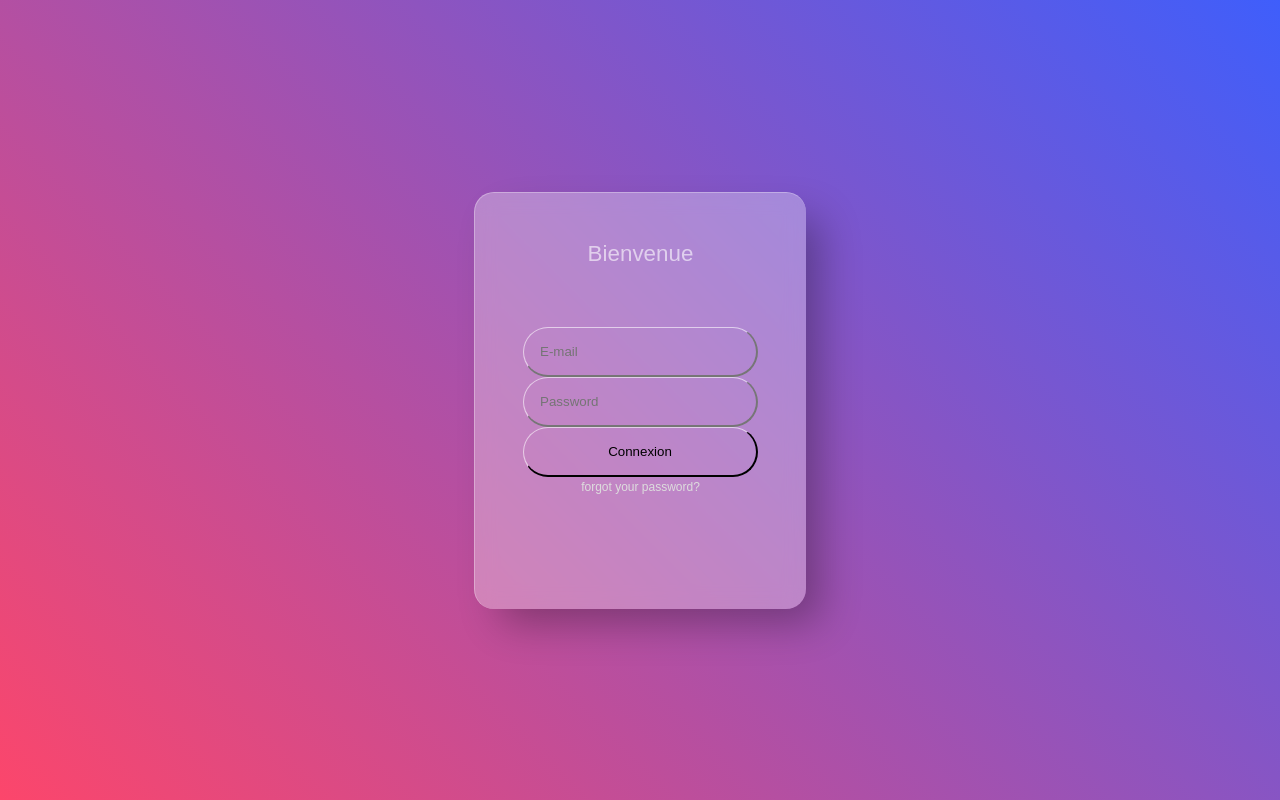
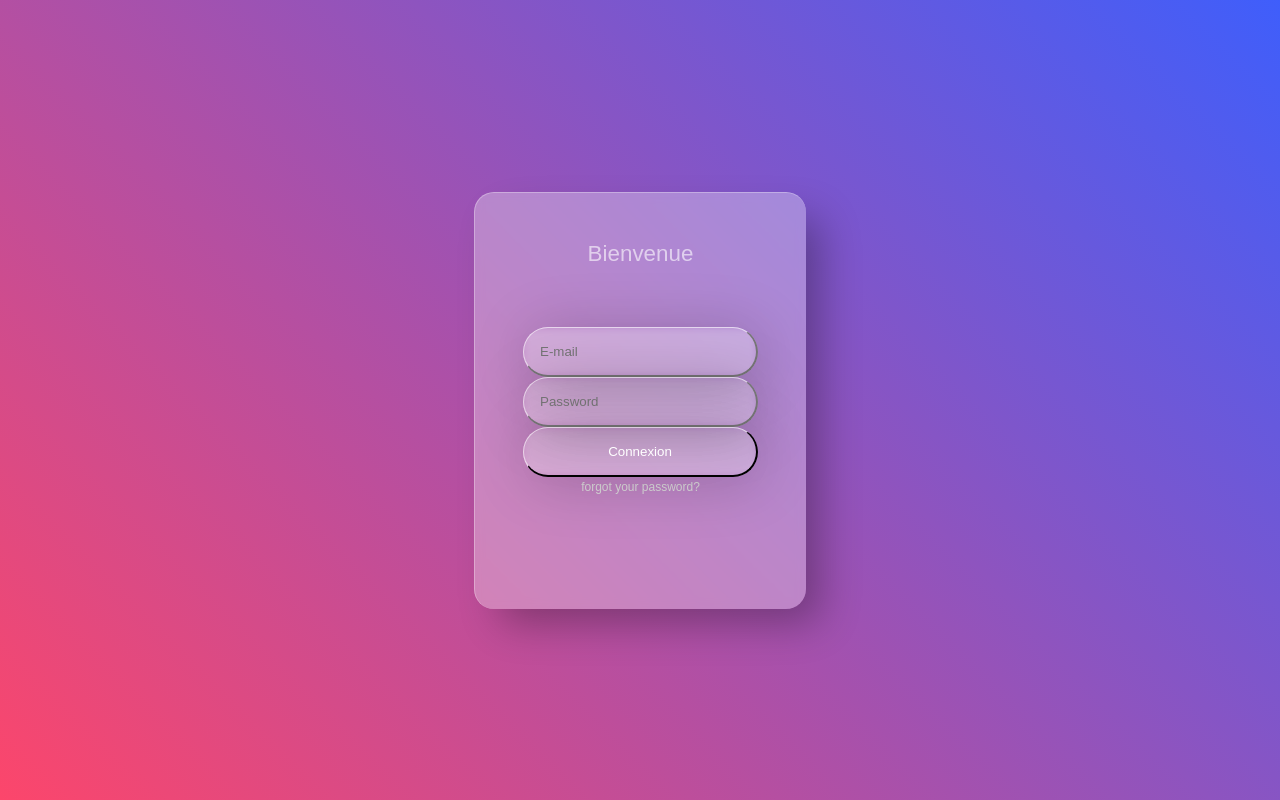
Before and after one commit to diagodryson/registration-form, a plain HTML site: page index.html in a window 1280 px wide. Drawn offline with Linux system fonts and the light colour scheme.

Commit message:
Update style.css

```diff
--- a/style.css
+++ b/style.css
@@ -24,8 +24,9 @@ form {
     border-left: 1px solid rgba(255, 255, 255, .3);
     border-top: 1px solid rgba(255, 255, 255, .3);
     /* effet sympa (dégradé)*/
-    backdrop-filter: blur(10px);
-    -webkit-backdrop-filter: blur();
+    backdrop-filter: blur(5px);
+    -webkit-backdrop-filter: blur(5px);
+    -moz-backdrop-filter: blur(5px);
     box-shadow: 20px 20px 40px -6px rgba(0, 0, 0, .3);
     text-align: center;
 }
@@ -58,4 +59,12 @@ input {
     border-radius: 50px;
     box-sizing: unset;
     border-style: solid;
+    backdrop-filter: blur(5px);
+    -webkit-backdrop-filter: blur(5px);
+    -moz-backdrop-filter: blur(5px);
+    box-shadow: 4px 4px 60px rgba(0,0,0, .2);
+    color: white;
+    font-weight: 200;
+    text-shadow: text-shadow: 2px 2px 4px (0, 0, 0, .2);;
+
 }
```
